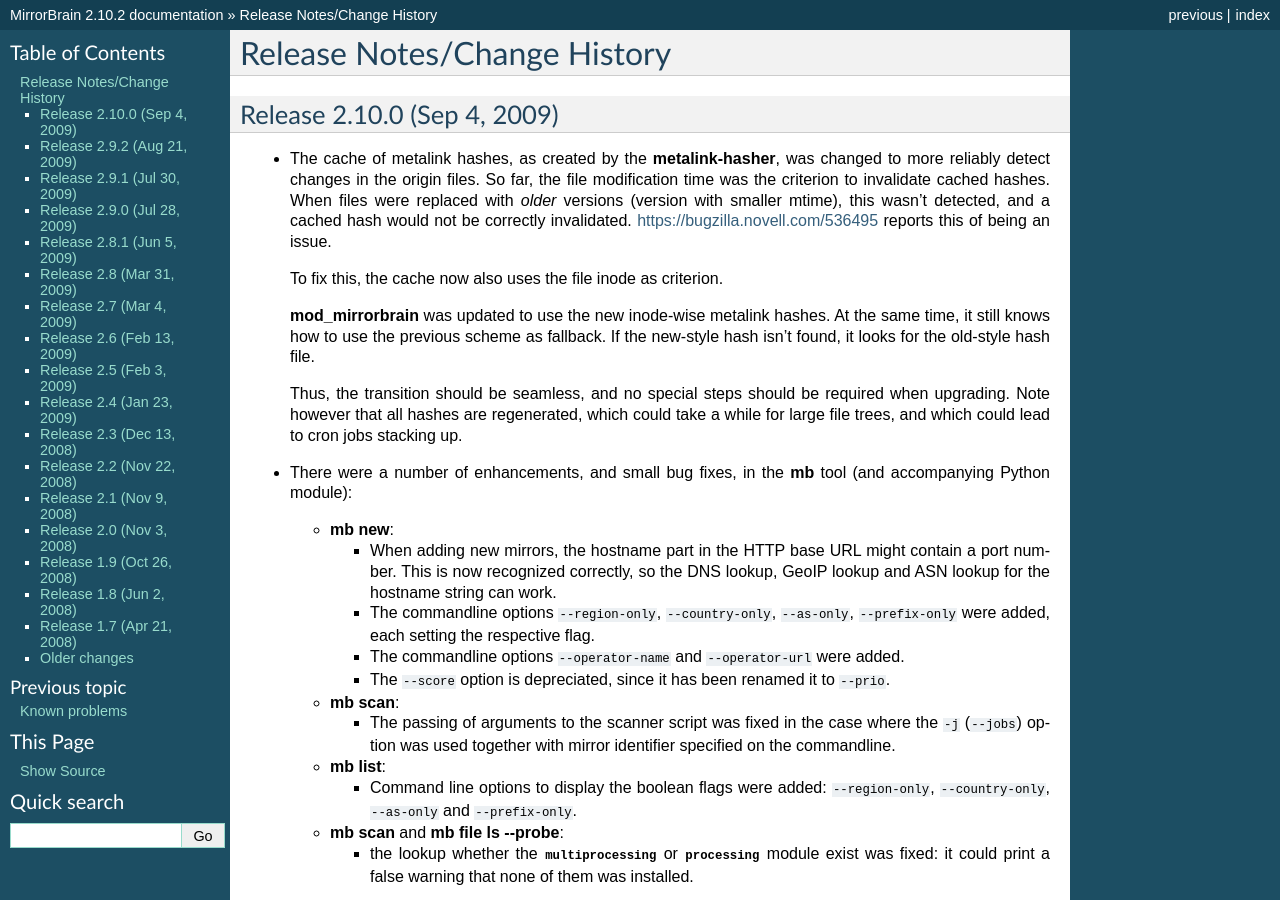
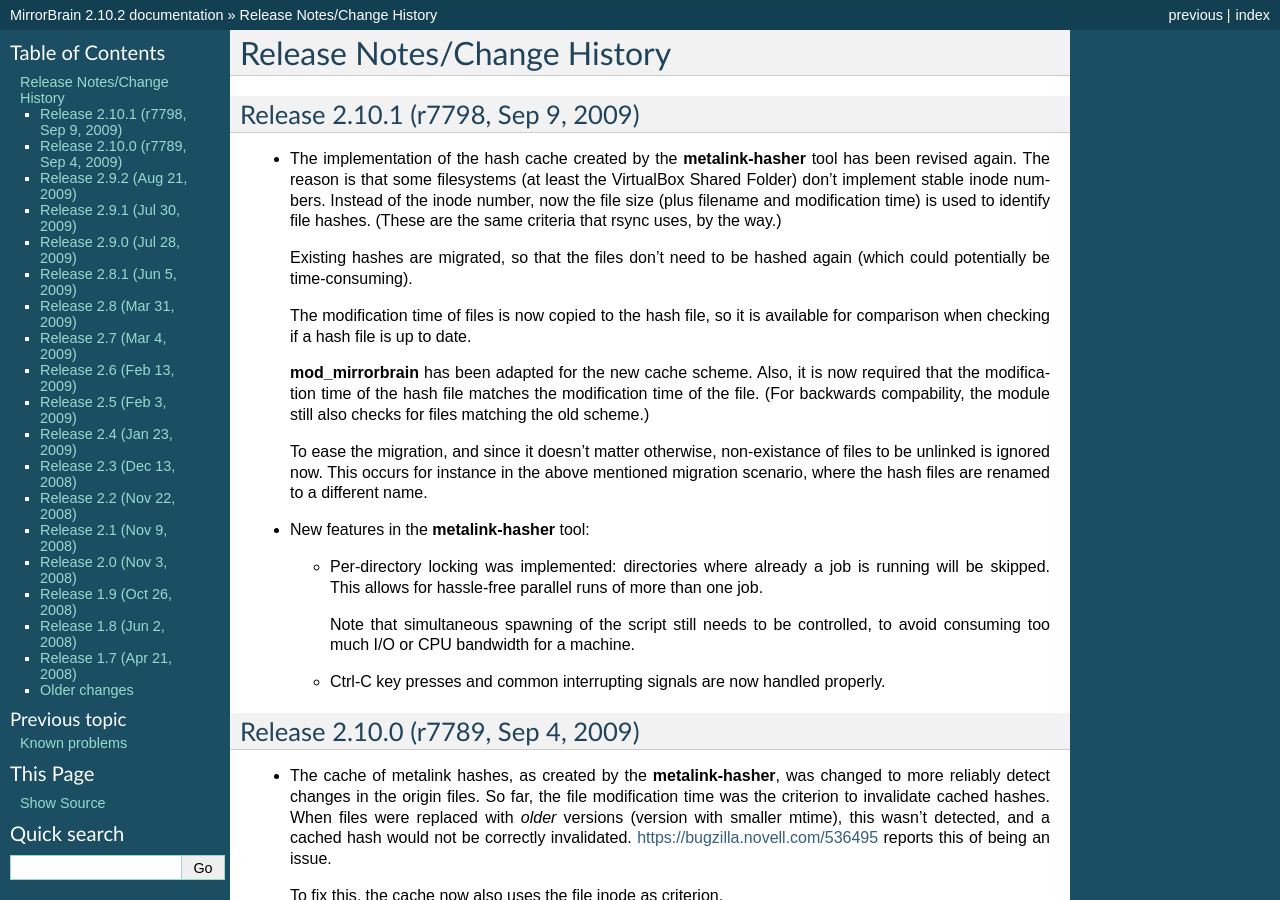
Before and after one commit to hayalci/mirrorbrain, a Sphinx documentation site: the page built from docs/changes.rst, in a window 1280 px wide and 900 px high. Built offline with Sphinx 7.4.7, drawn with Linux system fonts in a browser that asks for light colours.

Commit message:
docs: release notes for 2.10.1
git-svn-id: http://svn.mirrorbrain.org/svn/mirrorbrain/trunk@7852 2d291e14-ff0c-0410-a3fa-d5caa9871f55

```diff
--- a/docs/changes.rst
+++ b/docs/changes.rst
@@ -3,9 +3,49 @@
 Release Notes/Change History
 ============================
 
+Release 2.10.1 (r7798, Sep 9, 2009)
+-----------------------------------
 
-Release 2.10.0 (Sep 4, 2009)
-----------------------------
+* The implementation of the hash cache created by the
+  :program:`metalink-hasher` tool has been revised again. The reason is that
+  some filesystems (at least the VirtualBox Shared Folder) don't implement
+  stable inode numbers. Instead of the inode number, now the file size (plus
+  filename and modification time) is used to identify file hashes. (These are
+  the same criteria that rsync uses, by the way.)
+
+  Existing hashes are migrated, so that the files don't need to be hashed again
+  (which could potentially be time-consuming).
+
+  The modification time of files is now copied to the hash file, so it is
+  available for comparison when checking if a hash file is up to date.
+
+  :program:`mod_mirrorbrain` has been adapted for the new cache scheme.
+  Also, it is now required that the modification time of the hash file matches
+  the modification time of the file. (For backwards compability, the module
+  still also checks for files matching the old scheme.)
+
+  To ease the migration, and since it doesn't matter otherwise, non-existance
+  of files to be unlinked is ignored now. This occurs for instance in the above
+  mentioned migration scenario, where the hash files are renamed to a different
+  name.
+
+
+* New features in the :program:`metalink-hasher` tool:
+
+  - Per-directory locking was implemented: directories where already a job is
+    running will be skipped. This allows for hassle-free parallel runs of more
+    than one job.
+
+    Note that simultaneous spawning of the script still needs to be controlled,
+    to avoid consuming too much I/O or CPU bandwidth for a machine.
+
+  - Ctrl-C key presses and common interrupting signals are now handled
+    properly.
+
+
+
+Release 2.10.0 (r7789, Sep 4, 2009)
+-----------------------------------
 
 * The cache of metalink hashes, as created by the :program:`metalink-hasher`,
   was changed to more reliably detect changes in the origin files. So far, the
```
